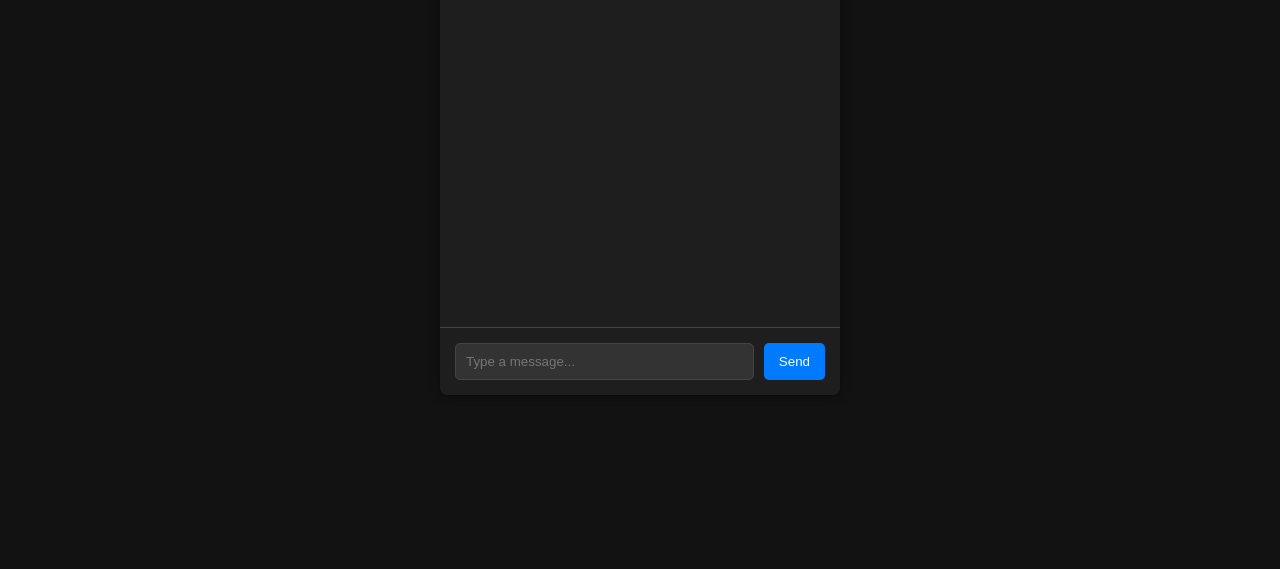
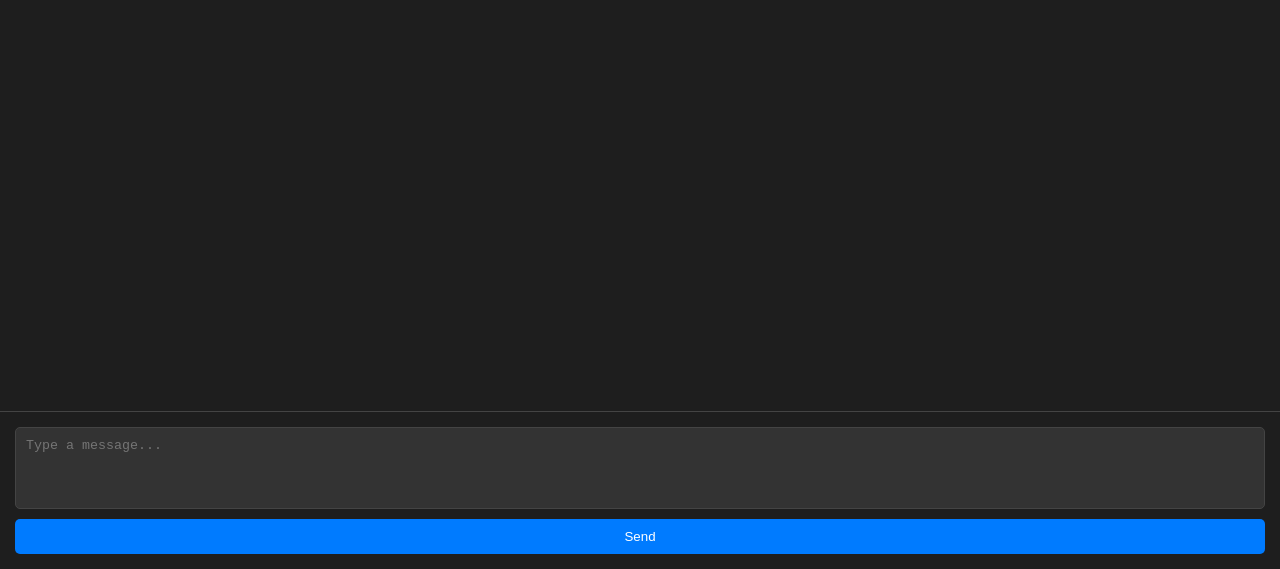
Before and after one commit to bayustore22/restApiWA, a plain HTML site: page chatbot/index.html in a window 1280 px wide. Shown: the part 231-800 px from the top of the page. Drawn offline with Linux system fonts and the light colour scheme.

Commit message:
Add files via upload

```diff
--- a/chatbot/index.html
+++ b/chatbot/index.html
@@ -11,17 +11,17 @@
             color: #ffffff;
             margin: 0;
             padding: 0;
-            display: flex;
-            justify-content: center;
-            align-items: center;
             height: 100vh;
         }
         .chat-container {
-            width: 400px;
+            width: 100%;
+            height: 100%;
             background-color: #1e1e1e;
-            border-radius: 8px;
+            border-radius: 0;
             overflow: hidden;
             box-shadow: 0 0 10px rgba(0, 0, 0, 0.5);
+            display: flex;
+            flex-direction: column;
         }
         .chat-header {
             background-color: #333;
@@ -32,7 +32,7 @@
         }
         .chat-messages {
             padding: 15px;
-            height: 300px;
+            flex: 1;
             overflow-y: auto;
             border-bottom: 1px solid #444;
         }
@@ -40,6 +40,7 @@
             margin-bottom: 10px;
             padding: 10px;
             border-radius: 5px;
+            white-space: pre-wrap; /* Preserve whitespace and line breaks */
         }
         .message.user {
             background-color: #007bff;
@@ -52,17 +53,19 @@
         }
         .chat-input {
             display: flex;
+            flex-direction: column; /* Change to column to stack input and button */
             padding: 15px;
             background-color: #1e1e1e;
         }
-        .chat-input input {
-            flex: 1;
+        .chat-input textarea {
             padding: 10px;
             border: 1px solid #444;
             border-radius: 5px;
-            margin-right: 10px;
+            margin-bottom: 10px; /* Add margin to separate input and button */
             background-color: #333;
             color: #fff;
+            resize: none; /* Prevent resizing */
+            height: 60px; /* Set a fixed height */
         }
         .chat-input button {
             padding: 10px 15px;
@@ -86,7 +89,7 @@
             <!-- Messages will appear here -->
         </div>
         <div class="chat-input">
-            <input type="text" id="message-input" placeholder="Type a message...">
+            <textarea id="message-input" placeholder="Type a message..."></textarea>
             <button onclick="sendMessage()">Send</button>
         </div>
     </div>
@@ -124,6 +127,7 @@
             const messageElement = document.createElement('div');
             messageElement.className = `message ${sender}`;
             messageElement.textContent = text;
+
             messages.appendChild(messageElement);
             messages.scrollTop = messages.scrollHeight;
         }
```
